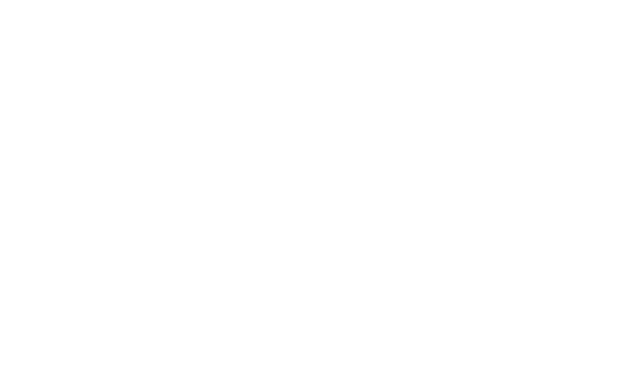
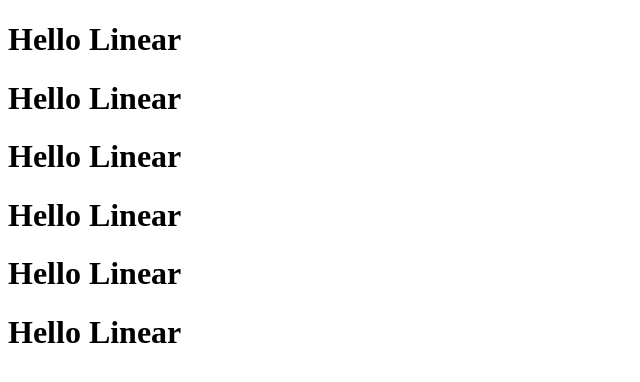
Before and after one commit to khojiakbar63/PORTFOLIO-UI, a plain HTML site: page index.html in a window 1280 px wide. Shown: the whole page, without its empty margins (0-640 px from the left). Drawn offline with Linux system fonts and the light colour scheme.

Commit message:
index started

```diff
--- a/index.html
+++ b/index.html
@@ -8,5 +8,11 @@
 </head>
 <body>
    <!-- Code -->
+   <h1>Hello Linear</h1>
+   <h1>Hello Linear</h1>
+   <h1>Hello Linear</h1>
+   <h1>Hello Linear</h1>
+   <h1>Hello Linear</h1>
+   <h1>Hello Linear</h1>
 </body>
 </html>
```
